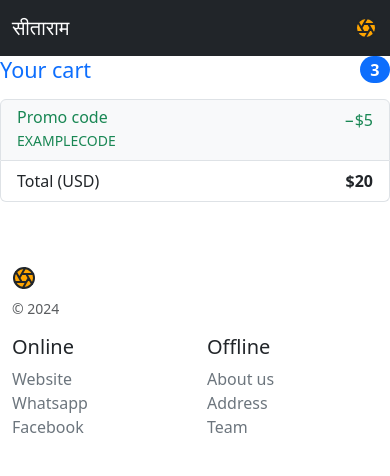
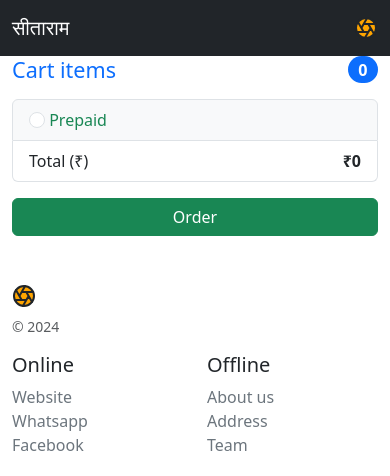
Before and after one commit to amit1870/sitaramsita, a Django app: page /cart/ in a window 390 px wide. Shown: the top 476 px of the page. Run offline with Django 4.2, Linux system fonts and the light colour scheme; the visitor is signed in with stand-in values (Sample User, id 1); data comes from the database, SQL or seed files in the repository; data that the repository does not hold is empty; some libraries are stand-ins or nearby versions.

Commit message:
sitaram : added logic for order and templates

```diff
--- a/accounts/templates/accounts/base.html
+++ b/accounts/templates/accounts/base.html
@@ -32,7 +32,7 @@
                     </li>
                     {% if request.user.is_authenticated %}
                     <li class="nav-item">
-                        <a class="nav-link active" aria-current="page" href="#">Orders</a>
+                        <a class="nav-link active" aria-current="page" href="{% url 'dukan:view_orders' %}">Orders</a>
                     </li>
                     {% endif %}
                     <li class="nav-item">
--- a/dukan/admin.py
+++ b/dukan/admin.py
@@ -1,6 +1,6 @@
 from django.contrib import admin
 
-from dukan.models import Category, Product, PaymentMethod
+from dukan.models import Category, Product, PaymentMethod, Order, Cart
 
-all_models = [Category, Product, PaymentMethod]
+all_models = [Category, Product, PaymentMethod, Order, Cart]
 admin.site.register(all_models)
--- a/dukan/static/dukan/js/dukan.js
+++ b/dukan/static/dukan/js/dukan.js
@@ -13,3 +13,18 @@ function view_products(category_id){
         }
      })
 }
+
+function calculate_amount(product_id, avl_qty, cost) {
+    var order_qty = $("input[id^='order_qty_" + product_id + "']").val();
+    var prod_total = order_qty * cost;
+    $("span[id^='amount_" + product_id + "']").html('&#8377;' + prod_total);
+
+    // $("span[id^='amount_" + product_id + "']").text(total);
+    var order_total = 0;
+    $("span[id^='amount_").each(function(){
+        var prod_total = $(this).text();
+        prod_total = prod_total.slice(1)
+        order_total = order_total + parseFloat(prod_total);
+    });
+    $("strong[id^='total_strong']").html('&#8377;' + order_total);
+}
--- a/dukan/templates/dukan/cart.html
+++ b/dukan/templates/dukan/cart.html
@@ -2,22 +2,16 @@
 {% load static %}
 {% block site_wrapper %}
 
+<div class="container">
     <div class="row">
-    <div class="col-sm-2">
-        {% if message %}
-            <div class="alert alert-success" role="alert">
-                {{ message }}
-            </div>
-        {% endif %}
-    </div>
-    <div class="col-sm-8">
-        <form action="#" method="post">
+        <div class="col-sm-12">
+            <form action="{% url 'dukan:process_cart' %}" method="post">
                 {% csrf_token %}
                 <div class="row g-5">
                     <div class="col-md-5 col-lg-4 order-md-last">
                         <h4 class="d-flex justify-content-between align-items-center mb-3">
-                        <span class="text-primary">Your cart</span>
-                        <span class="badge bg-primary rounded-pill">3</span>
+                            <span class="text-primary">Cart items</span>
+                            <span class="badge bg-primary rounded-pill">{{cart.products.count}}</span>
                         </h4>
 
                         <ul class="list-group mb-3">
@@ -28,31 +22,31 @@
                                     <small class="text-body-secondary">Available : {{product.avl_qty}} Price : {{product.cost}}/{{product.unit}}</small>
                                 </div>
                                 <div>
-                                <input class="form-control" type="number" placeholder="" min=1>
+                                    <input class="form-control" type="number" placeholder="" min=0 max={{product.avl_qty}} onchange="calculate_amount({{product.id}}, {{product.avl_qty}}, {{product.cost}})" id="order_qty_{{product.id}}" value="" name="ord_qty_{{product.id}}">
                                 </div>
-                            <span class="text-body-secondary">$12</span>
+                                <span class="text-body-secondary" id="amount_{{product.id}}">&#8377;0</span>
                             </li>
 
                             {% endfor %}
 
                             <li class="list-group-item d-flex justify-content-between bg-body-tertiary">
                                 <div class="text-success">
-                                <h6 class="my-0">Promo code</h6>
-                                <small>EXAMPLECODE</small>
+                                    <input class="form-check-input" type="radio" name="payment" id="PSPD" value="PSPD">
+                                    <label class="form-check-label" for="PSPD"> Prepaid </label>
                                 </div>
-                            <span class="text-success">−$5</span>
                             </li>
                             <li class="list-group-item d-flex justify-content-between">
-                            <span>Total (USD)</span>
-                            <strong>$20</strong>
+                                <span>Total (&#8377;)</span>
+                                <strong id="total_strong">&#8377;0</strong>
                             </li>
                         </ul>
                     </div>
                 </div>
+                <button class="w-100 btn btn-success" type="submit">Order</button>
             </form>
         </div>
-    <div class="col-sm-2">
     </div>
+    <script type="text/javascript" src="{% static 'dukan/js/dukan.js' %}"></script>
 </div>
 
 {% endblock %}
--- a/dukan/urls.py
+++ b/dukan/urls.py
@@ -8,13 +8,13 @@ urlpatterns = [
     path("products/", views.view_all_product, name="view_all_product"),
     path("categorys/<int:ctgry_id>", views.category_products, name="category_products"),
     path("cart/<int:prd_id>", views.add_product_in_cart, name="add_product_in_cart"),
-    # path("orders/", views.dukan_orders, name="dukan_orders"),
+    path("orders/", views.view_orders, name="view_orders"),
     # path("order/<int:order_id>/confirm", views.confirm_order, name="confirm_order"),
     # path("categories/", views.dukan_categories, name="dukan_categories"),
     # path("categories/<int:ctgry_id>", views.category_products, name="category_products"),
     path("cart/", views.view_cart, name="view_cart"),
     # path("cart/<int:prd_id>", views.add_product_in_cart, name="add_product_in_cart"),
-    # path("checkout/<int:cart_id>", views.process_cart, name="process_cart"),
+    path("order/", views.process_cart, name="process_cart"),
     # path("reports/", views.dukan_reports, name="dukan_reports"),
     # path("payments/", views.dukan_payments, name="dukan_payments"),
 ]
--- a/dukan/views.py
+++ b/dukan/views.py
@@ -80,3 +80,79 @@ def view_cart(request):
         cart, created = Cart.objects.get_or_create(added_by=request.user)
         context['cart'] = cart
         return render(request, 'dukan/cart.html', context)
+
+
+@csrf_protect
+@login_required
+@require_http_methods(["POST"])
+def process_cart(request):
+    ''' view to process cart loaded into sitaram application '''
+
+    context = {}
+
+    cart = Cart.objects.filter(added_by=request.user).first()
+
+    if cart:
+        form_data = request.POST.copy()
+        cleaned_form_data = hlp.process_form_data(form_data)
+
+        if cleaned_form_data:
+            order_date = hlp.today_date()
+            order = Order.objects.create(order_by=request.user, order_date=order_date)
+
+            total_cost = 0
+            order_quantity = []
+            order_prices = []
+
+
+            for prd_id, qty in cleaned_form_data.items():
+                product = Product.objects.filter(id=prd_id).first()
+
+                order.order_products.add(product)
+
+                avl_qty = product.avl_qty
+                if qty > avl_qty:
+                    qty = avl_qty
+
+                order_cost = qty * float(product.cost)
+
+                total_cost = total_cost + order_cost
+
+                product.avl_qty = avl_qty - qty
+                product.save()
+
+                order_quantity.append(str(qty))
+                order_prices.append(str(product.cost))
+
+                cart.products.remove(product)
+
+            order_quantity = ",".join(order_quantity)
+            order_prices = ",".join(order_prices)
+
+            order.order_quantity = order_quantity
+            order.order_prices = order_prices
+
+            order.order_cost = total_cost
+            order.save()
+
+
+    return redirect("dukan:view_orders")
+
+
+@csrf_protect
+@login_required
+@require_http_methods(["GET" , "POST"])
+def view_orders(request):
+    ''' view orders placed into sitaram application '''
+
+    context = {}
+
+    if request.user.is_superuser:
+        all_orders = Order.objects.all()
+    else:
+        all_orders = Order.objects.filter(order_by=request.user)
+
+    pending = [order for order in all_orders if order.order_status]
+    context['pending'] = pending
+
+    return render(request, 'dukan/orders.html', context)
```
Also changed, not shown: dukan/templates/dukan/orders.html (+10 -10 lines), utils/helper.py (+23 -0 lines). Lines whose indentation alone changed are shown as unchanged.
